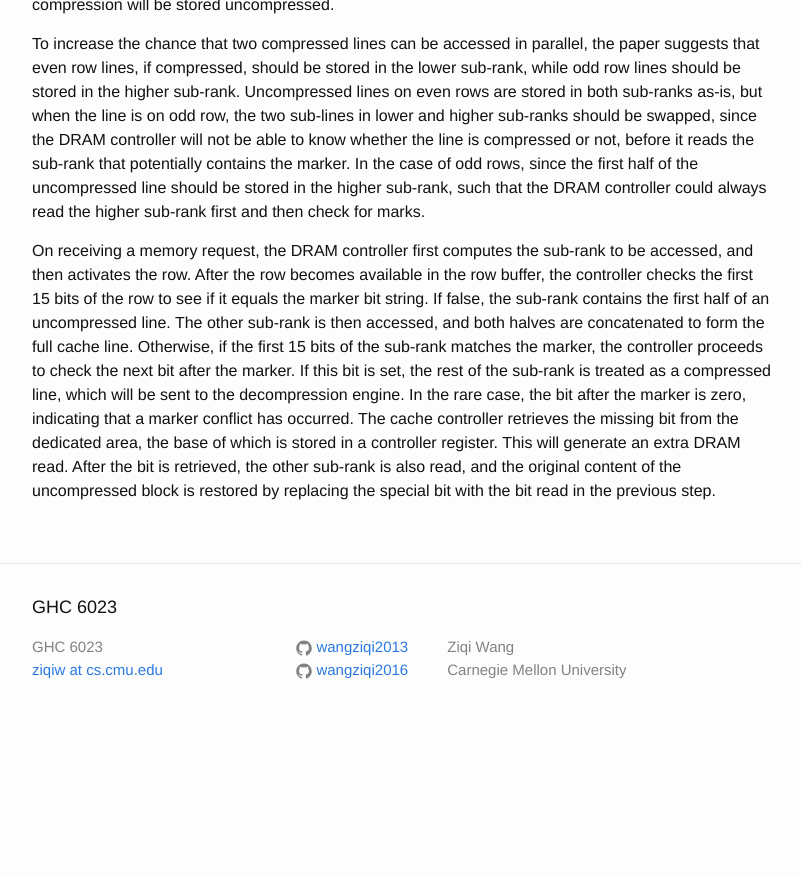
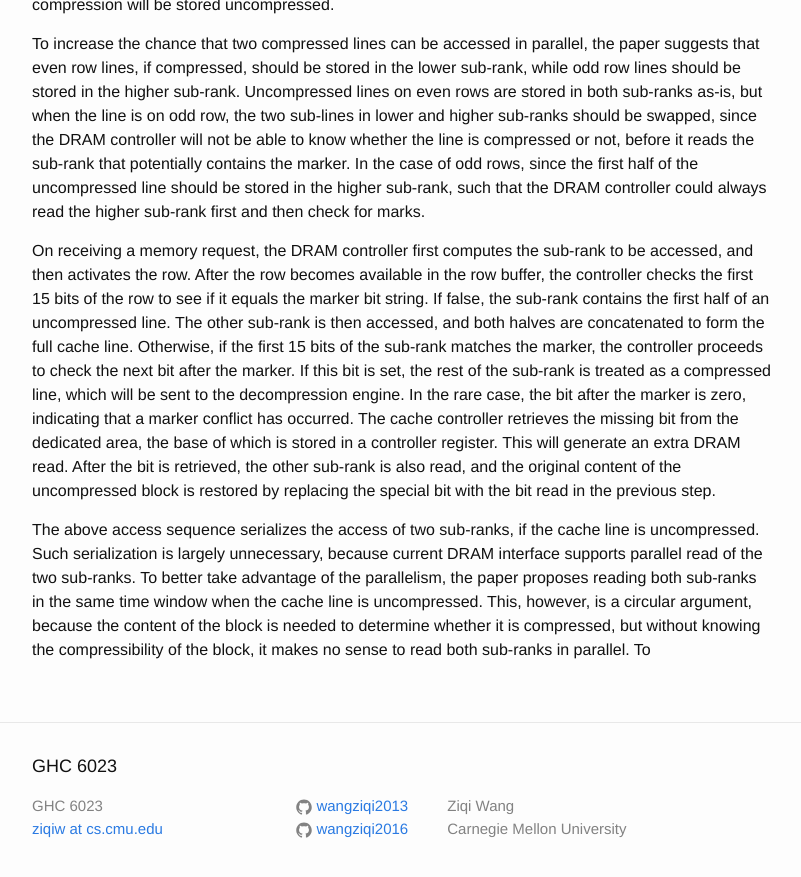
Before and after one commit to wangziqi2013/wangziqi2013.github.io, a Jekyll site: the page built from _posts/2020-06-08-attache.markdown, in a window 1280 px wide and 900 px high, scrolled down 2008 px. Shown: the top 877 px of the window, without its empty margins (238-1039 px from the left). Built offline with Jekyll 4.4.1, drawn with Linux system fonts in a browser that asks for light colours; before the commit the page ends 2749 px from its top, so only the background shows below that.

Commit message:
Adding parallel read

```diff
--- a/_posts/2020-06-08-attache.markdown
+++ b/_posts/2020-06-08-attache.markdown
@@ -90,3 +90,11 @@ In the rare case, the bit after the marker is zero, indicating that a marker con
 retrieves the missing bit from the dedicated area, the base of which is stored in a controller register.
 This will generate an extra DRAM read. After the bit is retrieved, the other sub-rank is also read, and the original
 content of the uncompressed block is restored by replacing the special bit with the bit read in the previous step.
+
+The above access sequence serializes the access of two sub-ranks, if the cache line is uncompressed. Such serialization
+is largely unnecessary, because current DRAM interface supports parallel read of the two sub-ranks. To better take
+advantage of the parallelism, the paper proposes reading both sub-ranks in the same time window when the cache line
+is uncompressed. This, however, is a circular argument, because the content of the block is needed to determine
+whether it is compressed, but without knowing the compressibility of the block, it makes no sense to read both
+sub-ranks in parallel.
+To
```
